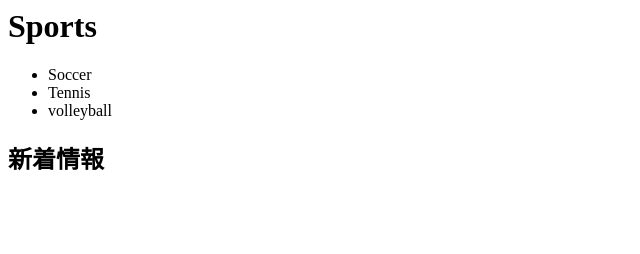
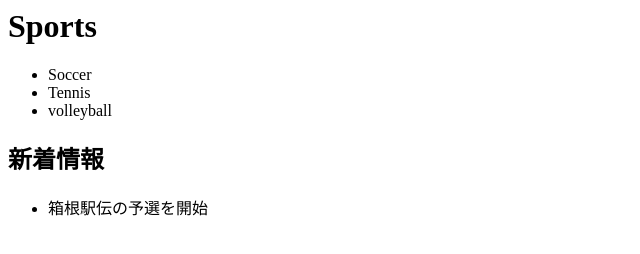
Before and after one commit to ShotaMitsui/sports, a plain HTML site: page index.html in a window 1280 px wide. Shown: the whole page, without its empty margins (0-640 px from the left). Drawn offline with Linux system fonts and the light colour scheme.

Commit message:
駅伝情報を追加

```diff
--- a/index.html
+++ b/index.html
@@ -5,3 +5,6 @@
     <li>volleyball</li>
 </ul>
 <h2>新着情報</h2>
+<ul>
+    <li>箱根駅伝の予選を開始</li>
+</ul>
```
